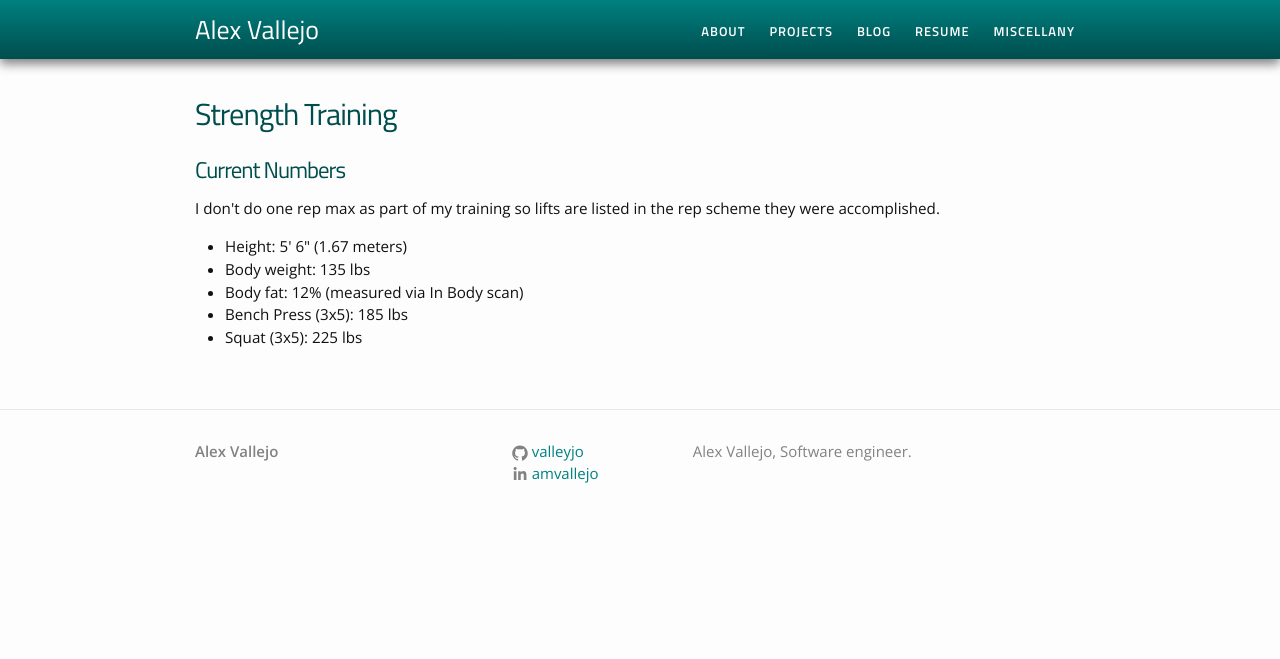
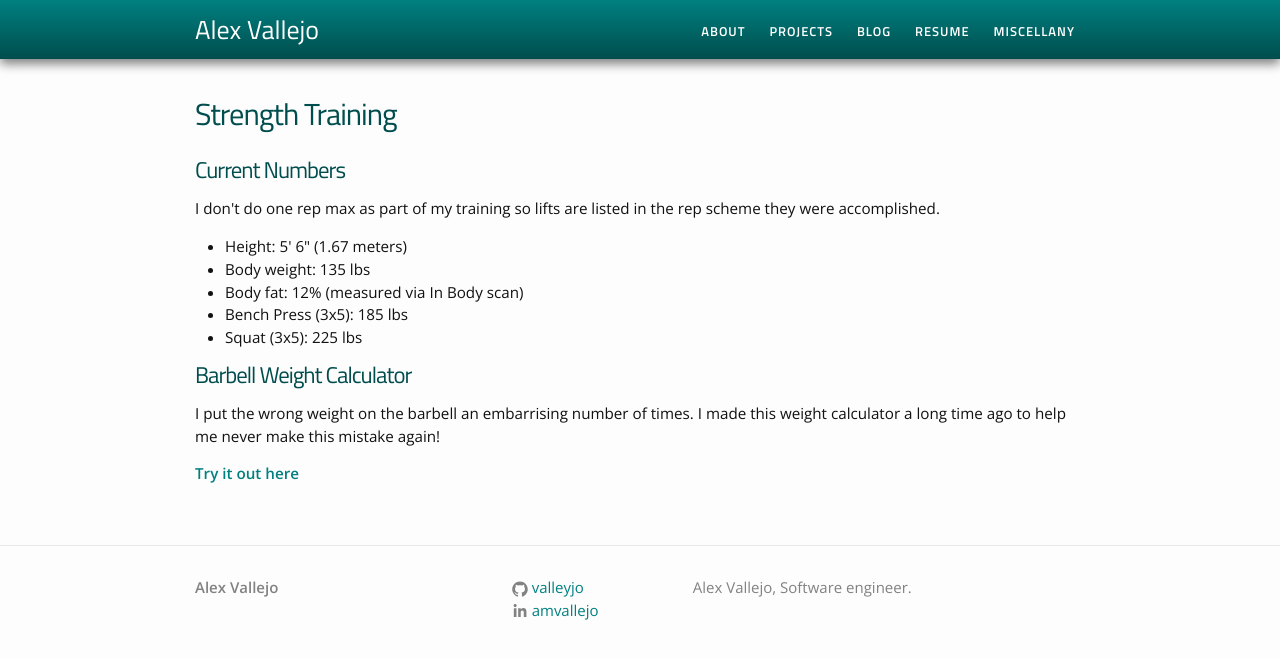
Before and after one commit to valleyjo/valleyjo.github.io, a Jekyll site: the page built from miscellany/strength-training.md, in a window 1280 px wide. Shown: the top 659 px of the page. Built offline with Jekyll 4.4.1, drawn with Linux system fonts in a browser that asks for light colours.

Commit message:
Add barbell weight calc and links

```diff
--- a/js/weightcalc.js
+++ b/js/weightcalc.js
@@ -87,6 +87,6 @@ if (five > 0)
 if (twoPointFive > 0)
     result += twoPointFive + " 2.5 pound weight";
 
-document.getElementById('output_info').innerHTML = "Put on each side: </br>";
+document.getElementById('output_info').innerHTML = "Put on each side:";
 document.getElementById('output').innerHTML = result;
-	}
+}
--- a/miscellany/strength-training.md
+++ b/miscellany/strength-training.md
@@ -18,3 +18,7 @@ permalink: /miscellany/strength-training/
 <h1>Journey</h1>
 I first started weight lifting when I was 19.
 -->
+
+<h1>Barbell Weight Calculator</h1>
+<p>I put the wrong weight on the barbell an embarrising number of times. I made this weight calculator a long time ago to help me never make this mistake again!</p>
+<p><b><a href="{{"/projects/barbell-weight-calculator" | prepend: site.base_url}}">Try it out here</a></b></p>
```
Also changed, not shown: projects.md (+5 -5 lines), projects/barbell-weight-calculator.html (added, +15 -0 lines).
